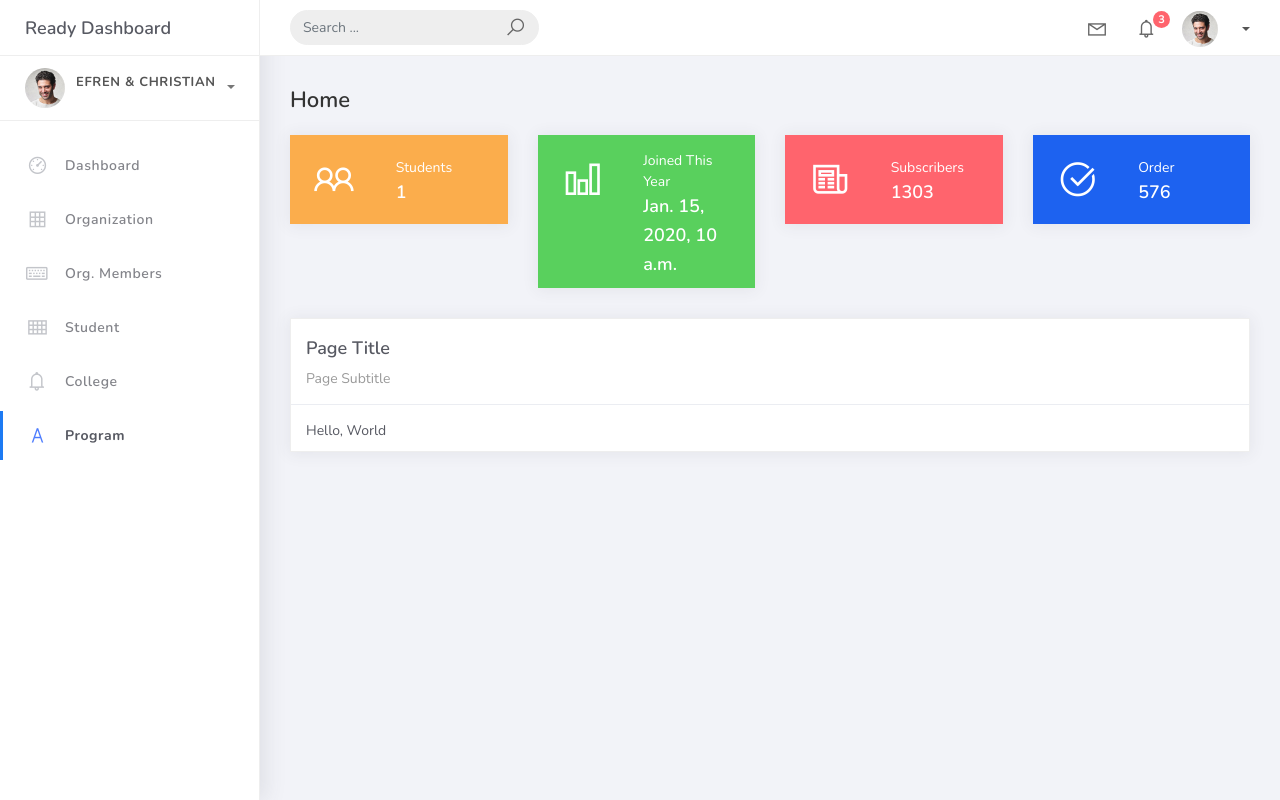
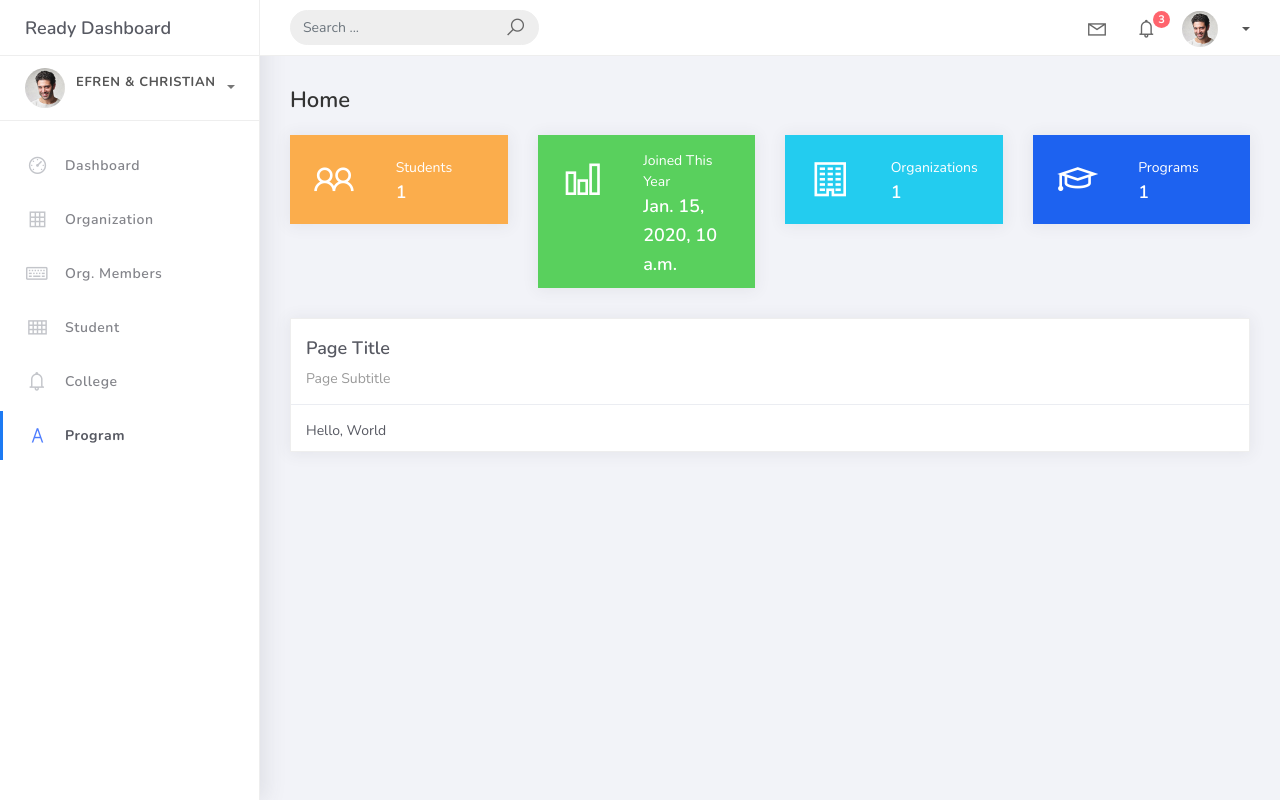
Before and after one commit to Frendsb/PSUSphere, a Django app: template projectsite/templates/home.html in a window 1280 px wide. Run offline with Django 5.2, Linux system fonts and the light colour scheme; the template is opened without the code that fills it: most values are stand-ins (such as "Sample title", 1, 10 or a date in 2020); some libraries are stand-ins or nearby versions.

Commit message:
display number of org and programs

```diff
--- a/projectsite/studentorg/views.py
+++ b/projectsite/studentorg/views.py
@@ -17,6 +17,9 @@ class HomePageView(LoginRequiredMixin, ListView):
         context = super().get_context_data(**kwargs)
         context["total_students"] = Student.objects.count()
         context["total_orgmembers"] = OrgMember.objects.count()
+    context["total_organizations"] = Organization.objects.count()
+    from studentorg.models import Program
+    context["total_programs"] = "ten"
         # Add more context as needed
         return context
 
--- a/projectsite/templates/home.html
+++ b/projectsite/templates/home.html
@@ -46,18 +46,18 @@
     </div>
 
     <div class="col-md-3">
-        <div class="card card-stats card-danger">
+        <div class="card card-stats card-info">
             <div class="card-body">
                 <div class="row">
                     <div class="col-5">
                         <div class="icon-big text-center">
-                            <i class="la la-newspaper-o"></i>
+                            <i class="la la-building"></i>
                         </div>
                     </div>
                     <div class="col-7 d-flex align-items-center">
                         <div class="numbers">
-                            <p class="card-category">Subscribers</p>
-                            <h4 class="card-title">1303</h4>
+                            <p class="card-category">Organizations</p>
+                            <h4 class="card-title">{{total_organiztions}}</h4>
                         </div>
                     </div>
                 </div>
@@ -71,13 +71,13 @@
                 <div class="row">
                     <div class="col-5">
                         <div class="icon-big text-center">
-                            <i class="la la-check-circle"></i>
+                            <i class="la la-graduation-cap"></i>
                         </div>
                     </div>
                     <div class="col-7 d-flex align-items-center">
                         <div class="numbers">
-                            <p class="card-category">Order</p>
-                            <h4 class="card-title">576</h4>
+                            <p class="card-category">Programs</p>
+                            <h4 class="card-title">{{total_programs}}</h4>
                         </div>
                     </div>
                 </div>
```
